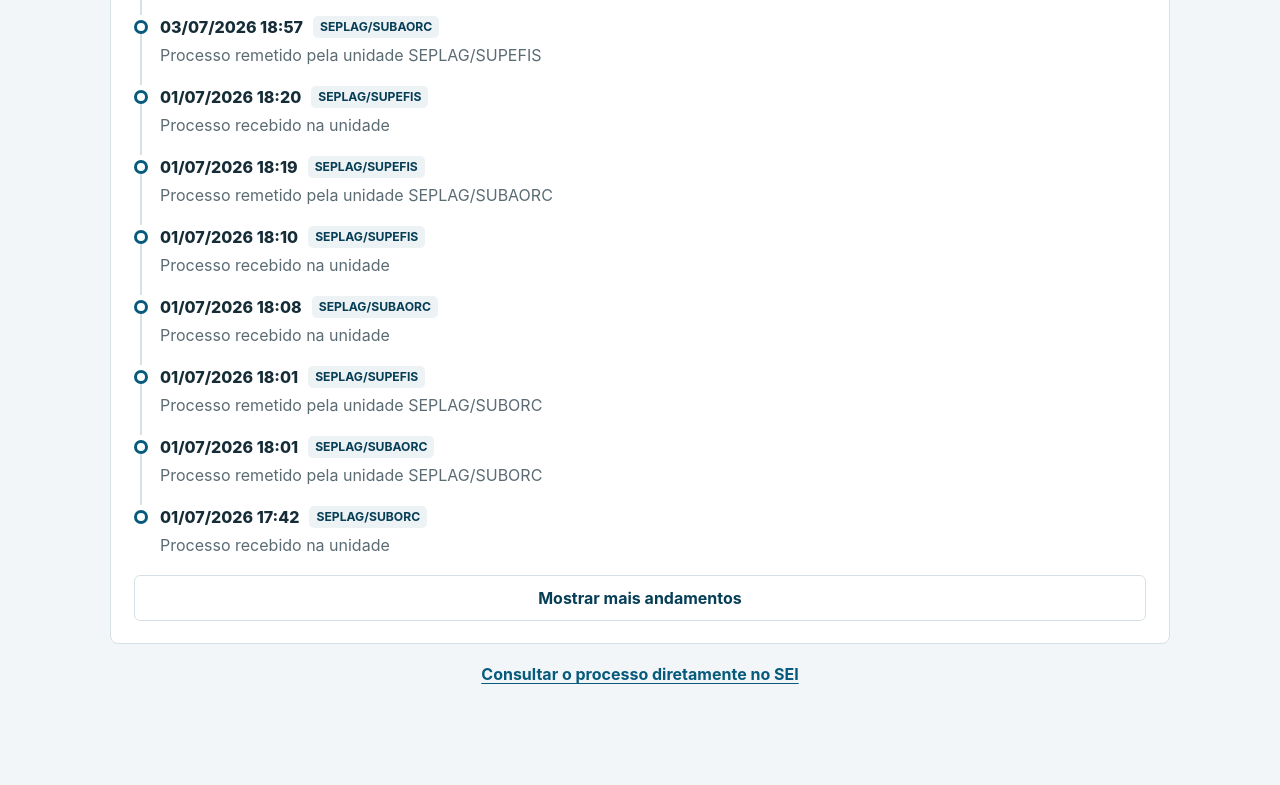
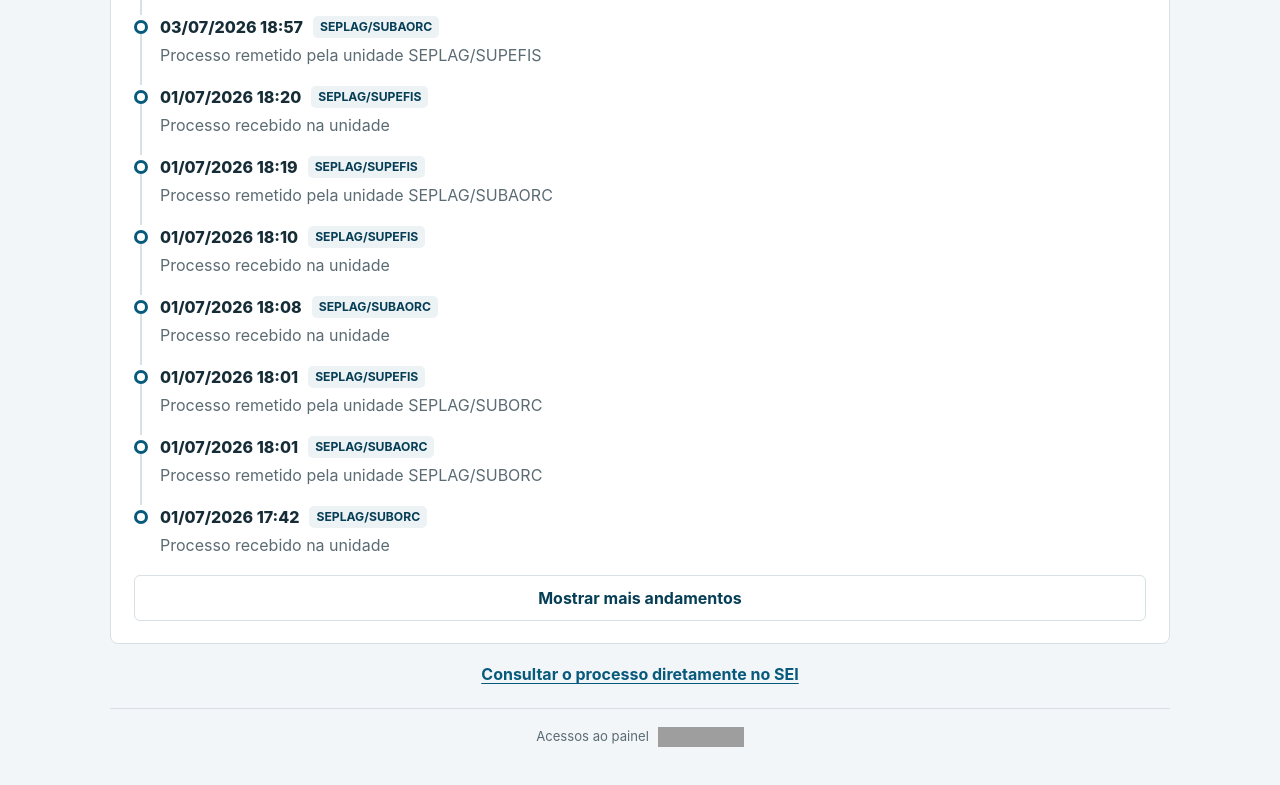
Before and after one commit to acecarmorj/processo, a website: page index.html in a window 1280 px wide. Shown: the part 3197-3982 px from the top of the page. Before the commit the page ends 3927 px from the top, so only its background shows below. Drawn offline with Linux system fonts and the light colour scheme; grey boxes are pictures that could not be loaded.

Commit message:
Exibir frase na entrada e contar acessos

```diff
--- a/app.js
+++ b/app.js
@@ -31,6 +31,7 @@ const ui = {
   officialLink: document.querySelector("#officialLink"),
   documentTransition: document.querySelector("#documentTransition"),
   transitionMessage: document.querySelector("#transitionMessage"),
+  transitionAction: document.querySelector("#transitionAction"),
   transitionSeconds: document.querySelector("#transitionSeconds"),
 };
 
@@ -255,10 +256,18 @@ function renderHistory(data) {
   }
 }
 
-function openAfterMessage(url) {
+function hideTransition() {
+  ui.documentTransition.classList.add("hidden");
+  document.body.style.overflow = "";
+}
+
+function showTransition(url = null) {
   if (transitionTimer) clearInterval(transitionTimer);
 
   let seconds = 4;
+  ui.transitionAction.textContent = url
+    ? "Abrindo o documento em"
+    : "O painel será exibido em";
   ui.transitionSeconds.textContent = seconds;
   ui.documentTransition.classList.remove("hidden");
   document.body.style.overflow = "hidden";
@@ -270,7 +279,11 @@ function openAfterMessage(url) {
     if (seconds <= 0) {
       clearInterval(transitionTimer);
       transitionTimer = null;
-      window.location.assign(url);
+      if (url) {
+        window.location.assign(url);
+      } else {
+        hideTransition();
+      }
     }
   }, 1000);
 }
@@ -279,7 +292,7 @@ function handleSeiLink(event) {
   const link = event.target.closest(".document-link, #officialLink");
   if (!link?.href) return;
   event.preventDefault();
-  openAfterMessage(link.href);
+  showTransition(link.href);
 }
 
 function render(data, old) {
@@ -347,9 +360,9 @@ ui.historyDialog.addEventListener("click", (event) => {
   if (event.target === ui.historyDialog) ui.historyDialog.close();
 });
 document.addEventListener("click", handleSeiLink);
-window.addEventListener("pageshow", () => {
-  ui.documentTransition.classList.add("hidden");
-  document.body.style.overflow = "";
+window.addEventListener("load", () => showTransition(), { once: true });
+window.addEventListener("pageshow", (event) => {
+  if (event.persisted) hideTransition();
 });
 ui.showMore.addEventListener("click", () => {
   movementLimit = Math.min(movementLimit + 15, 50);
--- a/index.html
+++ b/index.html
@@ -9,7 +9,7 @@
       content="Painel público de acompanhamento do processo dos servidores ex-FAEP/FAETEC."
     />
     <title>Painel ex-FAEP / FAETEC</title>
-    <link rel="stylesheet" href="./styles.css" />
+    <link rel="stylesheet" href="./styles.css?v=20260704-2" />
   </head>
   <body>
     <header class="topbar">
@@ -144,6 +144,21 @@
       >
         Consultar o processo diretamente no SEI
       </a>
+
+      <footer class="site-footer">
+        <span>Acessos ao painel</span>
+        <a
+          href="https://hits.sh/acecarmorj.github.io/processo/"
+          target="_blank"
+          rel="noreferrer"
+          aria-label="Ver estatísticas públicas de acesso"
+        >
+          <img
+            src="https://hits.sh/acecarmorj.github.io/processo.svg?view=total&style=flat-square&label=acessos&color=0b6686&labelColor=093f57"
+            alt="Contador de acessos ao painel"
+          />
+        </a>
+      </footer>
     </main>
 
     <dialog id="historyDialog">
@@ -172,7 +187,8 @@
           um passo para transformar espera em justiça.
         </p>
         <p class="transition-countdown">
-          Abrindo o documento em <strong id="transitionSeconds">4</strong>
+          <span id="transitionAction">Abrindo o documento em</span>
+          <strong id="transitionSeconds">4</strong>
           segundos...
         </p>
       </div>
@@ -219,6 +235,6 @@
       </details>
     </template>
 
-    <script type="module" src="./app.js"></script>
+    <script type="module" src="./app.js?v=20260704-2"></script>
   </body>
 </html>
--- a/styles.css
+++ b/styles.css
@@ -519,6 +519,28 @@ li + li {
   text-align: center;
 }
 
+.site-footer {
+  display: flex;
+  align-items: center;
+  justify-content: center;
+  gap: 9px;
+  margin-top: 22px;
+  padding: 18px 8px 0;
+  border-top: 1px solid var(--line);
+  color: var(--muted);
+  font-size: 0.82rem;
+}
+
+.site-footer a,
+.site-footer img {
+  display: block;
+}
+
+.site-footer img {
+  min-width: 86px;
+  height: 20px;
+}
+
 dialog {
   width: min(720px, calc(100% - 16px));
   max-height: calc(100dvh - 16px);
```
